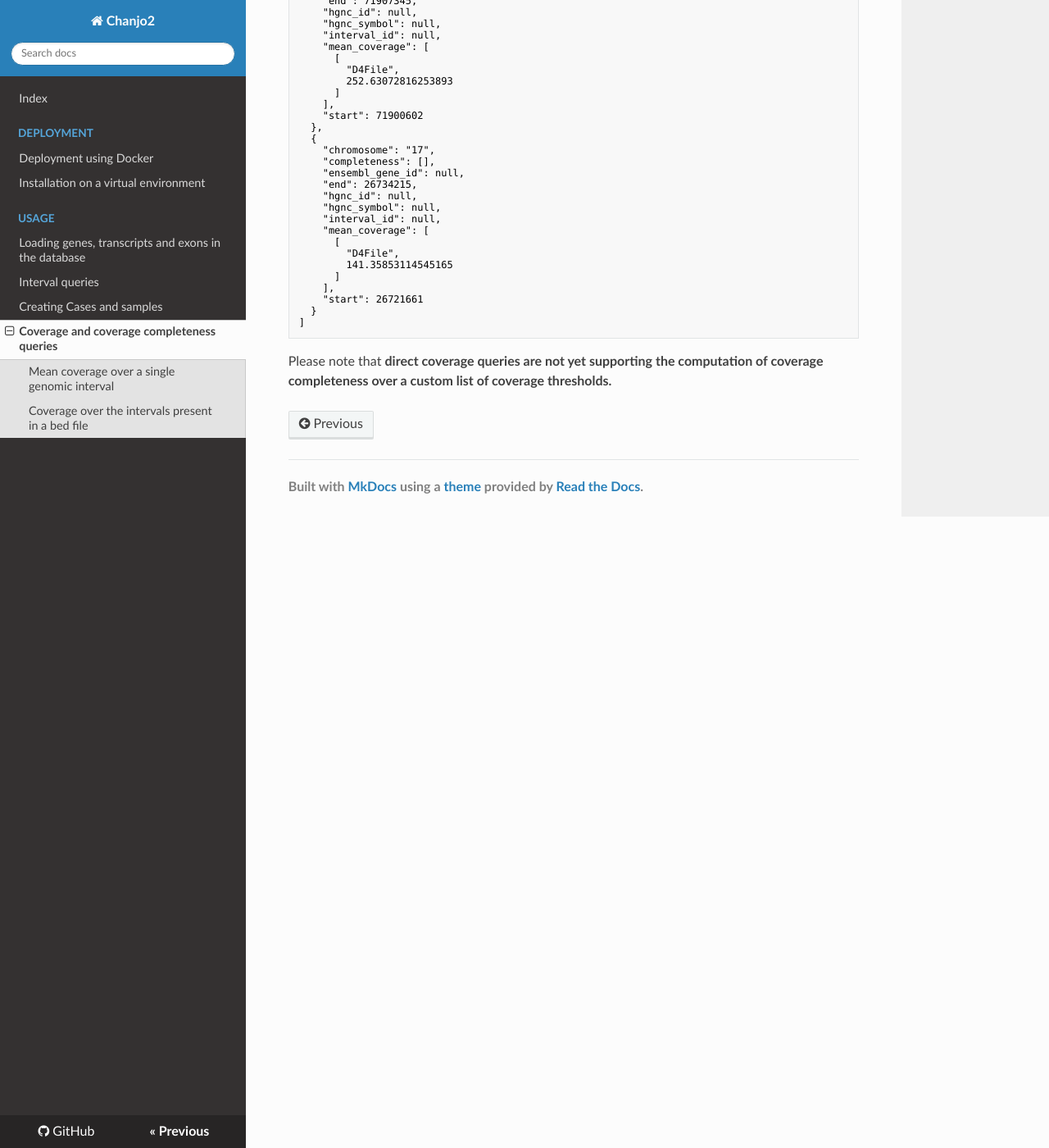
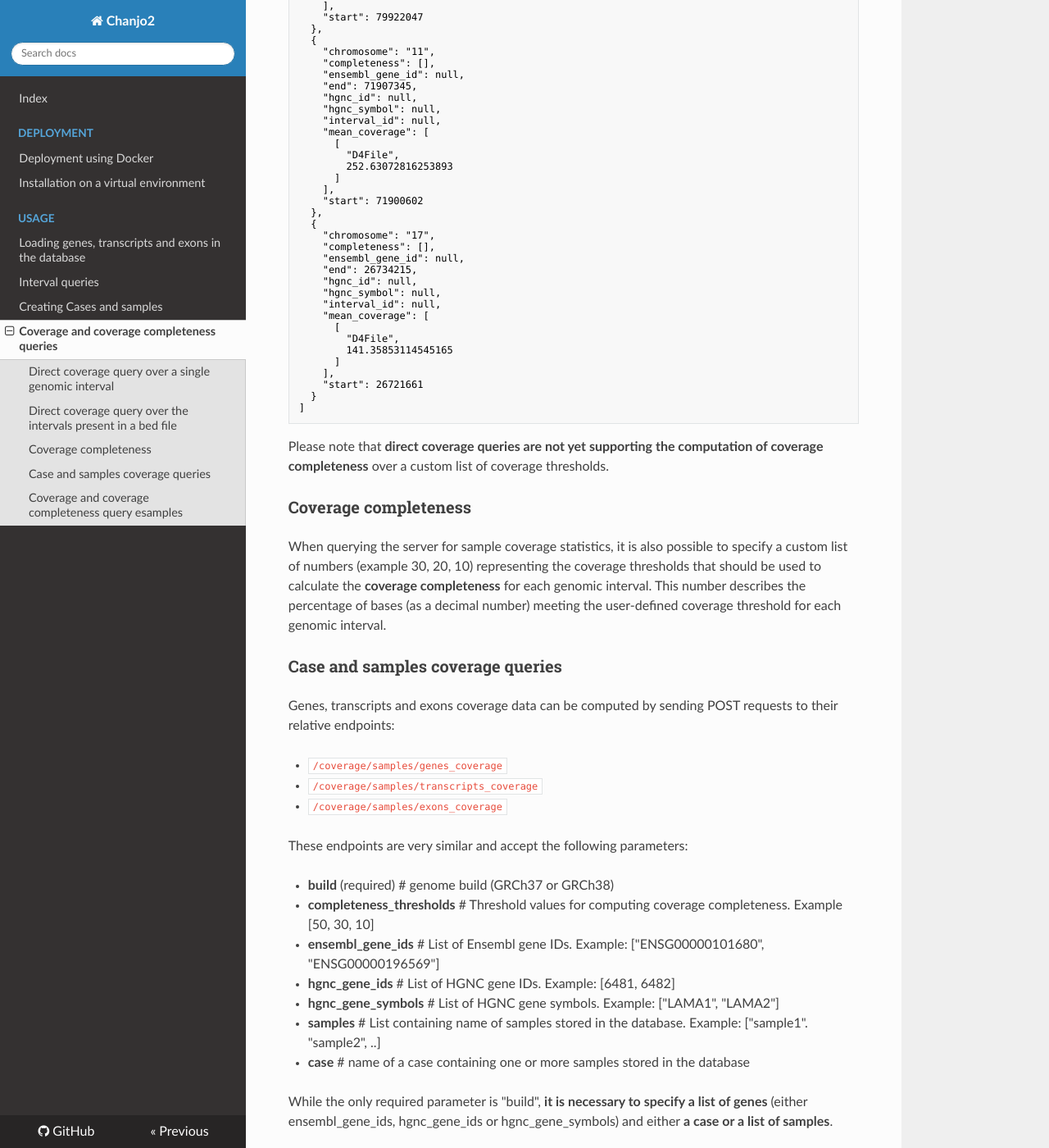
Before and after one commit to Clinical-Genomics/chanjo2, an MkDocs documentation site: the page built from docs/usage/sample-coverage.md, in a window 1280 px wide and 1400 px high, scrolled down 1953 px. Shown: the whole window at 82% size. Built offline with MkDocs 1.6.1, drawn with Linux system fonts in a browser that asks for light colours; nearby versions of some CDN libraries; some of the changed text lies outside the part shown.

Commit message:
Finished coverage howto document

````diff
--- a/docs/usage/sample-coverage.md
+++ b/docs/usage/sample-coverage.md
@@ -1,8 +1,9 @@
-## Direct Coverage queries on custom d4 files
+## Coverage queries on d4 files or data contained in the database
 
-Chanjo2 can be used to quickly access coverage statistics for an interval of a list of genomic intervals on a custom d4 coverage file.
+Chanjo2 can be used to quickly access average coverage depth statistics for an interval of a list of genomic intervals on a custom d4 coverage file.
+Samples stored in the database contain the information about the location on disk (or on a remote server) of d4 file containing coverage data. For this reason it is possible to retrieve coverage statistics relative to one or more samples by specifying their name (or case name).
 
-### Mean coverage over a single genomic interval
+### Direct coverage query over a single genomic interval
 
 Coverage over a genomic interval can be computed by sending a `GET` request to the `/coverage/d4/interval/` endpoint.
 
@@ -44,7 +45,7 @@ This query wll return a response like this, where the mean coverage over the sin
 }
 ```
 
-### Coverage over the intervals present in a bed file
+### Direct coverage query over the intervals present in a bed file
 
 Mean coverage can be also calculated for a list of intervals. The intervals list should be provided as bed-formatted file in a `POST` request.
 
@@ -129,4 +130,90 @@ And it would return the following result:
 ]
 ```
 
-Please note that <strong>direct coverage queries are not yet supporting the computation of coverage completeness</string> over a custom list of coverage thresholds.
+Please note that <strong>direct coverage queries are not yet supporting the computation of coverage completeness</strong> over a custom list of coverage thresholds.
+
+
+### Coverage completeness
+
+When querying the server for sample coverage statistics, it is also possible to specify a custom list of numbers (example 30, 20, 10) representing the coverage thresholds that should be used to calculate the <strong>coverage completeness</strong> for each genomic interval.
+This number describes the percentage of bases (as a decimal number) meeting the user-defined coverage threshold for each genomic interval.
+
+### Case and samples coverage queries
+
+Genes, transcripts and exons coverage data can be computed by sending POST requests to their relative endpoints:
+
+* `/coverage/samples/genes_coverage`
+* `/coverage/samples/transcripts_coverage`
+* `/coverage/samples/exons_coverage`
+
+These endpoints are very similar and accept the following parameters:
+
+- <strong>build</strong> (required) # genome build (GRCh37 or GRCh38)
+- <strong>completeness_thresholds</strong> # Threshold values for computing coverage completeness. Example [50, 30, 10]
+- <strong>ensembl_gene_ids</strong> # List of Ensembl gene IDs. Example: ["ENSG00000101680", "ENSG00000196569"]
+- <strong>hgnc_gene_ids</strong> # List of HGNC gene IDs. Example: [6481, 6482]
+- <strong>hgnc_gene_symbols</strong> # List of HGNC gene symbols. Example: ["LAMA1", "LAMA2"]
+- <strong>samples</strong> # List containing name of samples stored in the database. Example: ["sample1". "sample2", ..]
+- <strong>case</strong> # name of a case containing one or more samples stored in the database
+
+While the only required parameter is "build", <strong>it is necessary to specify a list of genes</strong> (either ensembl_gene_ids, hgnc_gene_ids or hgnc_gene_symbols) and either <strong>a case or a list of samples</strong>.
+
+### Coverage and coverage completeness query esamples
+
+- Given all samples from case "internal_id", retrieve mean coverage and coverage completeness with threshold 30, 20 on the genes from the Cerebral folate deficiency PanelAPP panel (*DHFR, FOLR1, MTHFR, SLC46A1*):
+
+``` shell
+curl -X 'POST' \
+  'http://localhost:8000/coverage/samples/genes_coverage' \
+  -H 'accept: application/json' \
+  -H 'Content-Type: application/json' \
+  -d '{
+  "build": "GRCh37",
+  "completeness_thresholds": [
+    30, 20
+  ],
+  "hgnc_gene_symbols": [
+    "DH?FR", "FOLR1", "MTHFR", "SLC46A1"
+  ],
+  "case": "internal_id"
+}'
+```
+
+
+- Given two samples named sample1 and sample2. Calculate mean coverage and coverage completeness over the transcripts of the ATM gene (described by its Ensembl ID)
+
+``` shell
+curl -X 'POST' \
+  'http://localhost:8000/coverage/samples/transcripts_coverage' \
+  -H 'accept: application/json' \
+  -H 'Content-Type: application/json' \
+  -d '{
+  "build": "GRCh37",
+  "completeness_thresholds": [
+    50, 30
+  ],
+  "ensembl_gene_ids": [
+    "ENSG00000149311"
+  ],
+  "samples": ["sample1", "sample2"]
+}'
+```
+
+- Evaluate mean coverage and coverage completeness over the exons of genes *LAMA1* and *LAMA2* (described by HGNC IDs):
+
+``` shell
+curl -X 'POST' \
+  'http://localhost:8000/coverage/samples/exons_coverage' \
+  -H 'accept: application/json' \
+  -H 'Content-Type: application/json' \
+  -d '{
+  "build": "GRCh37",
+  "completeness_thresholds": [
+    100, 75, 50
+  ],
+  "hgnc_gene_ids": [
+    6481, 6482
+  ],
+  "samples": ["sample1", "sample2"]
+}'
+```
````
